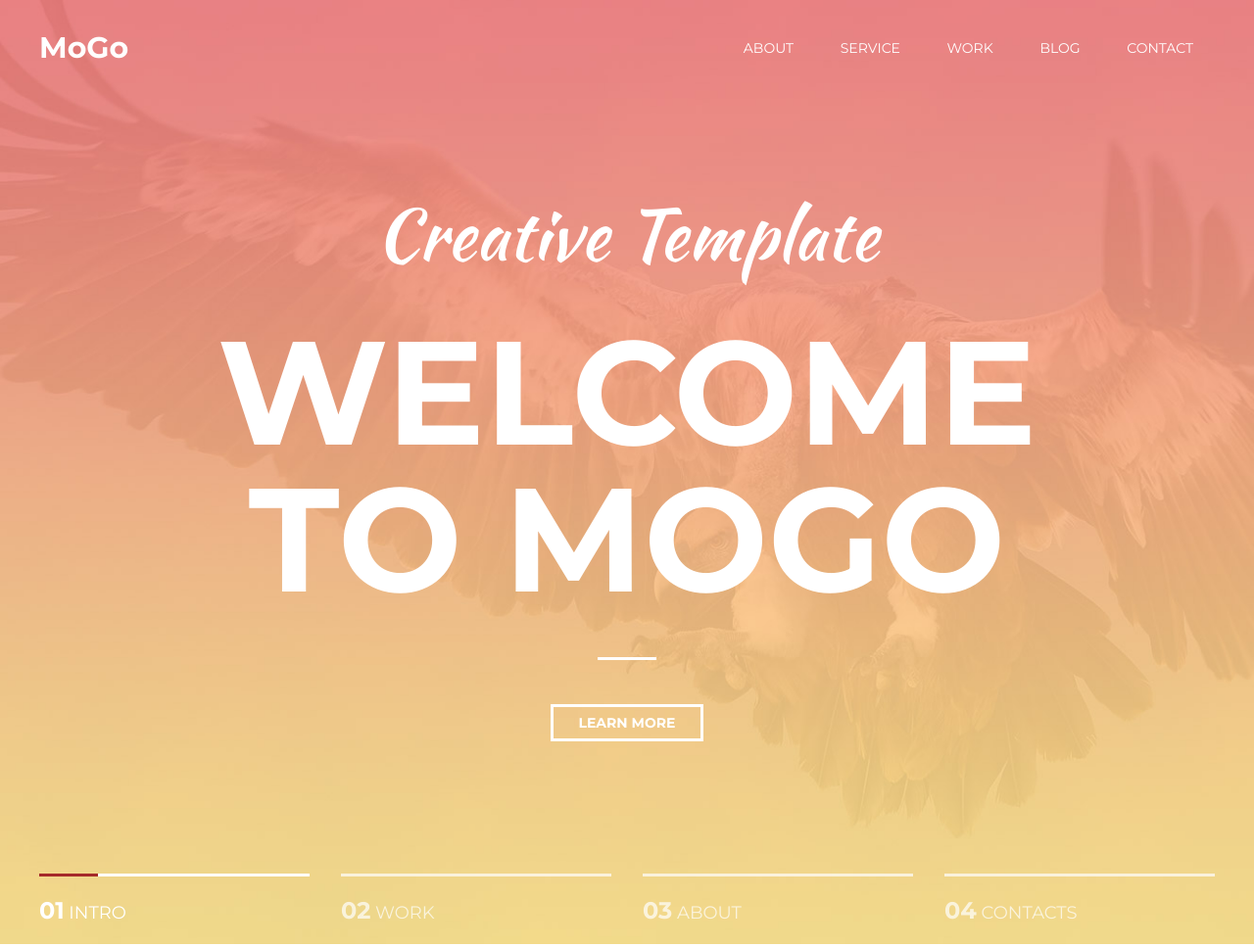
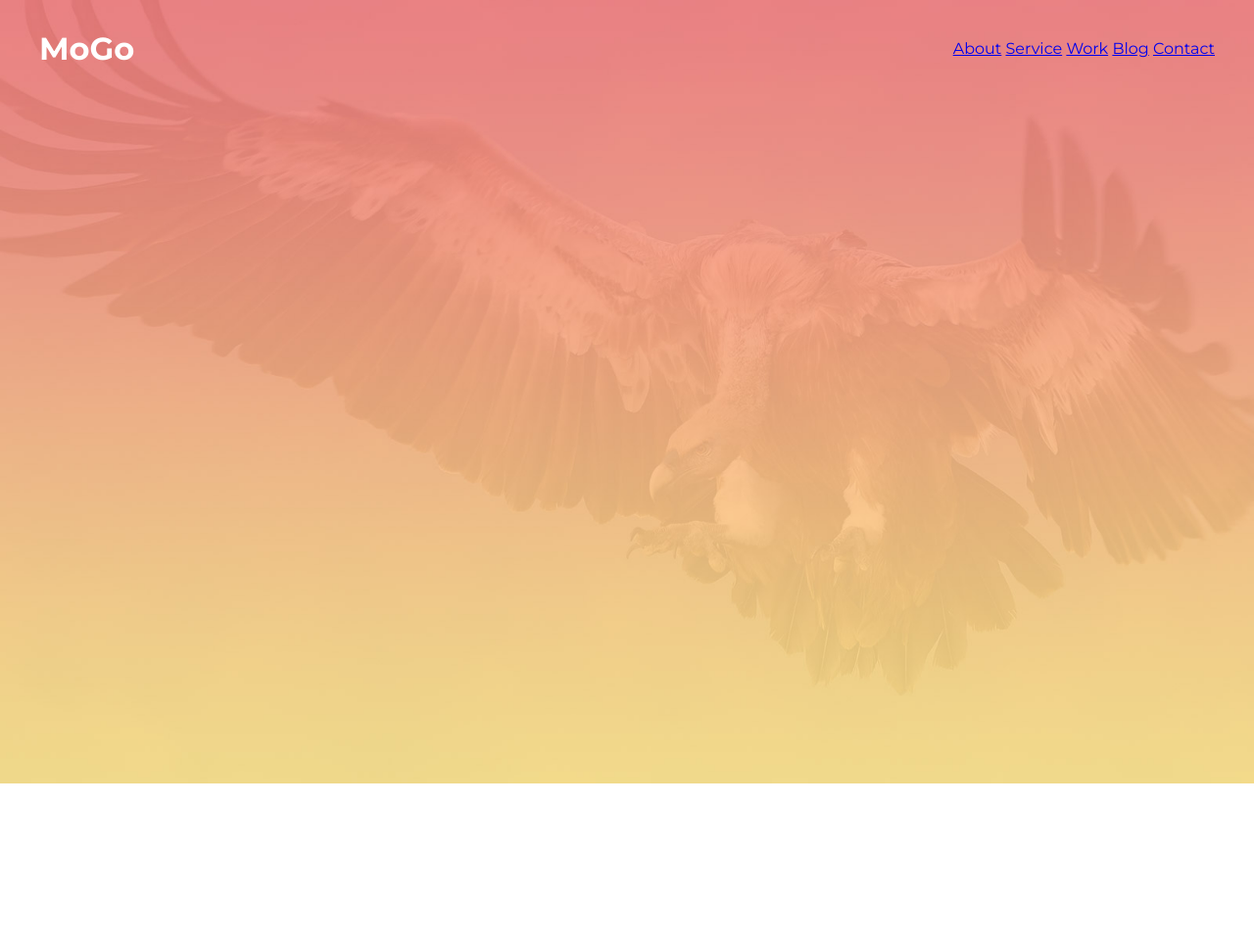
Before and after one commit to Lamin4dlyM/MoGo, a website: page index.html in a window 1280 px wide. Shown: the top 967 px of the page at 98% size. After the commit the page ends 800 px from the top, so only its background shows below. Drawn offline with Linux system fonts and the light colour scheme.

Commit message:
Refactoring: Stage 1

```diff
--- a/css/main.css
+++ b/css/main.css
@@ -1,13 +1,14 @@
 * {
-  box-sizing: border-box;
   margin: 0;
   padding: 0;
+  box-sizing: border-box;
 }
 
+/* General */
+
 html {
-  font-family: "Montserrat", sans-serif;
+  font-family: "Roboto", sans-serif;
   font-size: 1rem;
-  /* line-height: 24px; */
 }
 
 h1,
@@ -20,19 +21,50 @@ nav {
   font-family: "Montserrat", sans-serif;
 }
 
+p {
+  font-family: "Roboto", sans-serif;
+}
+
+.container {
+  width: 100%;
+  max-width: 1200px;
+  margin: 0 auto;
+}
+
+/*** Title ***/
+
+.title {
+  background: url(../images/bird_bg.jpg) center no-repeat;
+  background-size: cover;
+  color: #fff;
+  height: 100vh;
+}
+
+/* Header */
+
+.header {
+  padding-top: 1.875rem;
+  top: 0;
+  left: 0;
+  right: 0;
+  z-index: 1000;
+}
+
+.header__inner {
+  display: flex;
+  justify-content: space-between;
+  align-items: center;
+}
+
 /* Intro */
-body {
+/* body {
   display: flex;
   flex-direction: column;
   width: 100%;
-}
+} */
 
 @media (min-width: 1200px) {
-  .container {
-    width: 100%;
-    max-width: 1200px;
-    margin: 0 auto;
-  }
+  /*
 
   .intro__inner {
     display: flex;
@@ -71,10 +103,10 @@ body {
     background-color: #fff;
     display: block;
     margin: 45px auto;
-  }
+  } */
 
   /* Button */
-  .btn {
+  /* .btn {
     display: inline-block;
 
     margin-block-end: 60px;
@@ -92,10 +124,10 @@ body {
   .btn:hover {
     background-color: #fff;
     color: #333;
-  }
+  } */
 
   /* Slider */
-  .slider {
+  /* .slider {
     position: relative;
     margin-block-start: 75px;
   }
@@ -138,35 +170,22 @@ body {
 
     opacity: 0.7;
   }
+*/
 
-  .title {
-    background: url(../images/bird_bg.jpg) center no-repeat;
-    background-size: cover;
-    color: #fff;
-  }
   /* Header */
-  .header {
-    padding-top: 1.875rem;
-    top: 0;
-    left: 0;
-    right: 0;
-    z-index: 1000;
-  }
+  /*
 
-  .header__inner {
-    display: flex;
-    justify-content: space-between;
-    align-items: center;
-  }
+
 
   .header__logo {
     color: #fff;
-    font-size: 1.875rem;
+    font-size: 1.5rem;
     font-weight: 700;
-  }
+  } */
 
   /* Nav */
-  .nav {
+
+  /* .nav {
     font-size: 0.875rem;
     text-transform: uppercase;
   }
@@ -204,9 +223,11 @@ body {
 
   .nav__link:hover:after {
     opacity: 1;
-  }
+  } */
 
-  /* Section */
+  /* ----------------- */
+  /* -----Section----- */
+  /* ----------------- */
   .section {
     background-color: #fff;
   }
--- a/index.html
+++ b/index.html
@@ -3,9 +3,12 @@
   <head>
     <meta charset="UTF-8" />
     <meta name="viewport" content="width=device-width, initial-scale=1.0" />
-    <link rel="preconnect" href="https://fonts.googleapis.com">
-    <link rel="preconnect" href="https://fonts.gstatic.com" crossorigin>
-    <link href="https://fonts.googleapis.com/css2?family=Roboto:ital,wght@1,300&family=Kaushan+Script&family=Montserrat:ital,wght@0,400;0,600;0,700;1,300&display=swap" rel="stylesheet">
+    <link rel="preconnect" href="https://fonts.googleapis.com" />
+    <link rel="preconnect" href="https://fonts.gstatic.com" crossorigin />
+    <link
+      href="https://fonts.googleapis.com/css2?family=Roboto:ital,wght@1,300&family=Kaushan+Script&family=Montserrat:ital,wght@0,400;0,600;0,700;1,300&display=swap"
+      rel="stylesheet"
+    />
     <link rel="stylesheet" href="css/main.css" />
 
     <title>MoGo</title>
@@ -15,7 +18,9 @@
       <header class="header">
         <div class="container">
           <div class="header__inner">
-            <div class="header__logo">MoGo</div>
+            <div class="header__logo">
+              <h1>MoGo</h1>
+            </div>
 
             <nav class="nav">
               <a href="#story_about_us" class="nav__link">About</a>
@@ -27,7 +32,7 @@
           </div>
         </div>
       </header>
-      <div class="intro">
+      <!-- <div class="intro">
         <div class="container">
           <div class="intro__inner">
             <h1 class="intro__subtitle">Creative Template</h1>
@@ -55,10 +60,10 @@
             </div>
           </div>
         </div>
-      </div>
+      </div> -->
     </div>
 
-    <section id="story_about_us" class="section">
+    <!-- <section id="story_about_us" class="section">
       <div class="container">
         <div class="section__inner">
           <div class="section__header">
@@ -108,9 +113,9 @@
         </div>
 
       </div>
-    </section>
+    </section> -->
 
-    <div class="facts">
+    <!-- <div class="facts">
       <div class="container">
         <div class="facts__inner">
           <div class="facts__inner__item">
@@ -135,9 +140,9 @@
           </div>
         </div>
       </div>
-    </div>
+    </div> -->
 
-    <section id="amazing_services"  class="amazing_services">
+    <!-- <section id="amazing_services"  class="amazing_services">
       <div class="container">
         <div class="section__inner">
           <div class="section__header section__header--services">
@@ -240,9 +245,9 @@
           </div>
         </div>
       </div>
-    </section>
+    </section> -->
 
-    <section class="unique_design section--devices">
+    <!-- <section class="unique_design section--devices">
       <div class="unique_design_background">
         <div class="container">
           <div class="section__inner section__devices">
@@ -260,9 +265,9 @@
           </div>
         </div>
       </div>
-    </section>
+    </section> -->
 
-    <section id="work" class="what_we_do">
+    <!-- <section id="work" class="what_we_do">
       <div class="container">
         <div class="section__inner">
           <div class="section__header">
@@ -332,27 +337,30 @@
           </div>
         </div>
       </div>
-    </section>
+    </section> -->
 
-    <div class="reviews section--gray">
+    <!-- <div class="reviews section--gray">
       <div class="container">
         <div class="reviews__item">
-
           <a class="review__btn review__btn--prev" href="">Amogus</a>
           <a class="review__btn review__btn--next" href="">Babogus</a>
-          <img class="review__photo" src="https://via.placeholder.com/145" alt="author">
+          <img
+            class="review__photo"
+            src="https://via.placeholder.com/145"
+            alt="author"
+          />
           <div class="review__text">
-            "Lorem ipsum dolor sit amet consectetur adipisicing elit.
-            Rerum, vitae laudantium dolores nisi cumque exercitationem sequi? Aspernatur
-            officiis est, placeat quasi consequuntur,
-            nihil dolores alias quo ducimus ut praesentium culpa?"
+            "Lorem ipsum dolor sit amet consectetur adipisicing elit. Rerum,
+            vitae laudantium dolores nisi cumque exercitationem sequi?
+            Aspernatur officiis est, placeat quasi consequuntur, nihil dolores
+            alias quo ducimus ut praesentium culpa?"
           </div>
           <div class="review__author">John Doe</div>
         </div>
       </div>
-    </div>
+    </div> -->
 
-    <section class="meet_our_team">
+    <!-- <section class="meet_our_team">
       <div class="container">
         <div class="section__inner">
           <div class="section__header --section--meet--our--team">
@@ -363,54 +371,38 @@
               <p>
                 Lorem ipsum dolor, sit amet consectetur adipisicing elit.
                 Expedita reiciendis nulla consectetur culpa, dignissimos porro
-                earum nesciunt dolor saepe iusto alias
-                molestias laboriosam necessitatibus eius ullam veniam fugit?
+                earum nesciunt dolor saepe iusto alias molestias laboriosam
+                necessitatibus eius ullam veniam fugit?
               </p>
             </div>
           </div>
 
-          <div class="section__images ">
-
+          <div class="section__images">
             <div class="about__us">
               <div class="about__item">
                 <div class="about__img">
-                  <img
-                    alt="some image"
-                    src="images/Matthew.png"
-                  />
+                  <img alt="some image" src="images/Matthew.png" />
 
                   <div class="about__text">Super Team</div>
                 </div>
               </div>
+            </div>
 
-            </div>
-            <!-- <div class="about__photo__employer">
-              <h2 class="item__header__title --item--header--about">Mattew Dix</h2>
-            </div> -->
 
             <div class="about__item">
-              <div class="about__img ">
-                <img
-                  alt="some image"
-                  src="images/Christopher.png"
-                />
+              <div class="about__img">
+                <img alt="some image" src="images/Christopher.png" />
               </div>
             </div>
 
             <div class="about__item">
               <div class="about__img">
-                <img
-                  alt="some image"
-                  src="images/Michael.png"
-                />
+                <img alt="some image" src="images/Michael.png" />
               </div>
-
-
             </div>
           </div>
-
         </div>
       </div>
-    </section>
+    </section> -->
   </body>
 </html>
```
Also changed, not shown: 1 other file.
